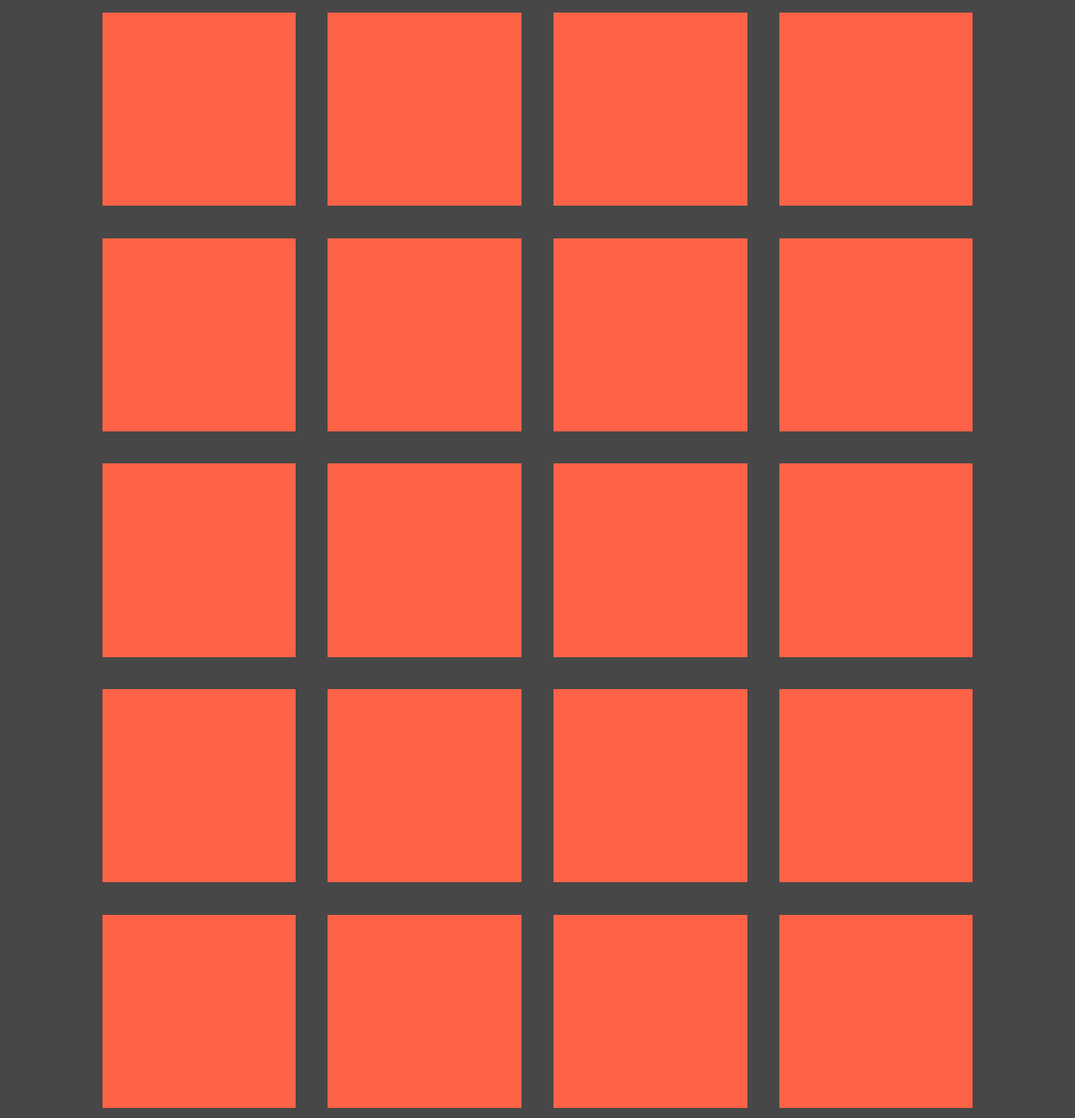
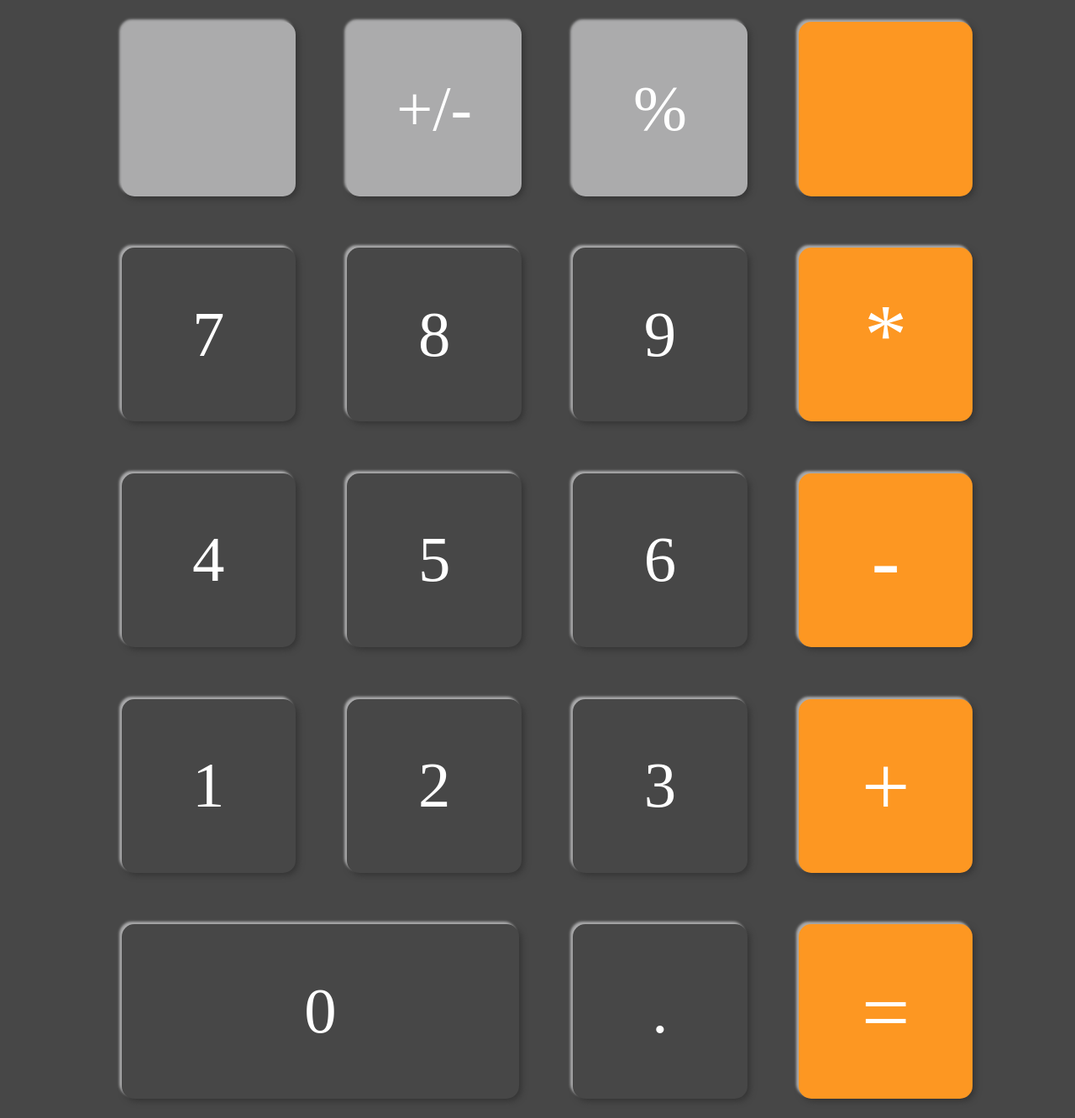
Before and after one commit to Samiratalanchi/calculator, a plain HTML site: page index.html in a window 1280 px wide. Shown: the part 366-1698 px from the top of the page at 84% size. Drawn offline with Linux system fonts and the light colour scheme.

Commit message:
add style of buttons

```diff
--- a/index.html
+++ b/index.html
@@ -11,64 +11,137 @@
             <div id="grid">
                 <div class="gridItem">
                     <div class="calButton">
+                        <div class="button top">
+
+                        </div>
                     </div>
                 </div>
                 <div class="gridItem">
-                    <div class="calButton"></div>
+                    <div class="calButton">
+                        <div class="button top">
+                            +/-
+                        </div>
+                    </div>
                 </div>
                 <div class="gridItem">
-                    <div class="calButton"></div>
+                    <div class="calButton">
+                        <div class="button top">
+                            %
+                        </div>
+                    </div>
                 </div>
                 <div class="gridItem">
-                    <div class="calButton"></div>
+                    <div class="calButton">
+                        <div class="button main">
+
+                        </div>
+                    </div>
                 </div>
                 <div class="gridItem">
-                    <div class="calButton"></div>
+                    <div class="calButton">
+                        <div class="button">
+                            7
+                        </div>
+                    </div>
                 </div>
                 <div class="gridItem">
-                    <div class="calButton"></div>
+                    <div class="calButton">
+                        <div class="button">
+                            8
+                        </div>
+                    </div>
                 </div>
                 <div class="gridItem">
-                    <div class="calButton"></div>
+                    <div class="calButton">
+                        <div class="button">
+                            9
+                        </div>
+                    </div>
                 </div>
                 <div class="gridItem">
-                    <div class="calButton"></div>
+                    <div class="calButton">
+                        <div class="button  main">
+                            *
+                        </div>
+                    </div>
                 </div>
                 <div class="gridItem">
-                    <div class="calButton"></div>
+                    <div class="calButton">
+                        <div class="button">
+                            4
+                        </div>
+                    </div>
                 </div>
                 <div class="gridItem">
-                    <div class="calButton"></div>
+                    <div class="calButton">
+                        <div class="button">
+                            5
+                        </div>
+                    </div>
                 </div>
                 <div class="gridItem">
-                    <div class="calButton"></div>
+                    <div class="calButton">
+                        <div class="button">
+                            6
+                        </div>
+                    </div>
                 </div>
                 <div class="gridItem">
-                    <div class="calButton"></div>
+                    <div class="calButton">
+                        <div class="button main">
+                            -
+                        </div>
+                    </div>
                 </div>
                 <div class="gridItem">
-                    <div class="calButton"></div>
+                    <div class="calButton">
+                        <div class="button">
+                            1
+                        </div>
+                    </div>
                 </div>
                 <div class="gridItem">
-                    <div class="calButton"></div>
+                    <div class="calButton">
+                        <div class="button">
+                            2
+                        </div>
+                    </div>
                 </div>
                 <div class="gridItem">
-                    <div class="calButton"></div>
+                    <div class="calButton">
+                        <div class="button">
+                            3
+                        </div>
+                    </div>
                 </div>
                 <div class="gridItem">
-                    <div class="calButton"></div>
+                    <div class="calButton">
+                        <div class="button main">
+                            +
+                        </div>
+                    </div>
+                </div>
+                <div class="gridItem zero">
+                    <div class="calButton">
+                        <div class="button buttonZero">
+                            0
+                        </div>
+                    </div>
+                </div>
+
+                <div class="gridItem">
+                    <div class="calButton">
+                        <div class="button">
+                            .
+                        </div>
+                    </div>
                 </div>
                 <div class="gridItem">
-                    <div class="calButton"></div>
-                </div>
-                <div class="gridItem">
-                    <div class="calButton"></div>
-                </div>
-                <div class="gridItem">
-                    <div class="calButton"></div>
-                </div>
-                <div class="gridItem">
-                    <div class="calButton"></div>
+                    <div class="calButton">
+                        <div class="button main">
+                            =
+                        </div>
+                    </div>
                 </div>
             </div>
         </div>
--- a/main.css
+++ b/main.css
@@ -1,7 +1,7 @@
 :root {
     --gray: #474747;
-    --lightgray: #D4D2D5;
-    --final: #E71D36;
+    --lightgray: #ababac;
+    --final: #fd9722;
 }
 body {
     background-color: var(--gray);
@@ -15,7 +15,6 @@ body {
 #textBox {
     width: 100%;
     height: 35%;
-    background-color: red;
 }
 #gridContent {
     width: 95%;
@@ -34,8 +33,34 @@ body {
     justify-content: center;
     align-items: center;
 }
+.zero {
+    grid-column: 1/3;
+    grid-row: 5/6;
+}
 .calButton {
     width: 18vw;
     height: 18vw;
-    background-color: tomato;
 }
+.button {
+    width: 90%;
+    height: 90%;
+    margin: 10%;
+    border-radius: 15px;
+    box-shadow: -3px -3px 3px var(--lightgray), 3px 3px 7px #353535;
+    display: flex;
+    justify-content: center;
+    align-items: center;
+    font-size: 6vw;
+    color: white;
+}
+.buttonZero {
+    width: 37vw;
+}
+.top{
+    background-color: var(--lightgray);
+
+}
+.main {
+    background-color: var(--final);
+    font-size: 8vw;
+}
```
Also changed, not shown: one-2.png (added), static/1.png (added).
